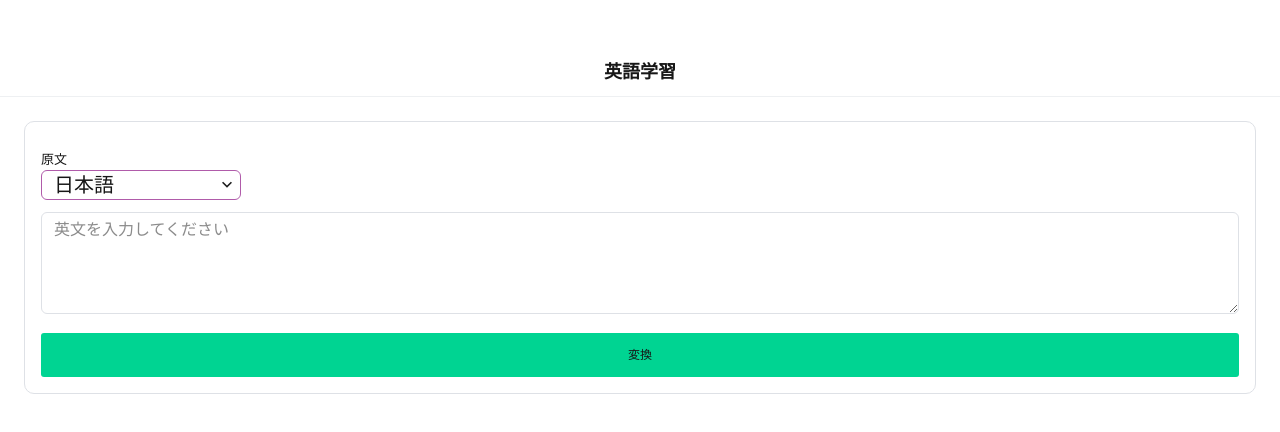
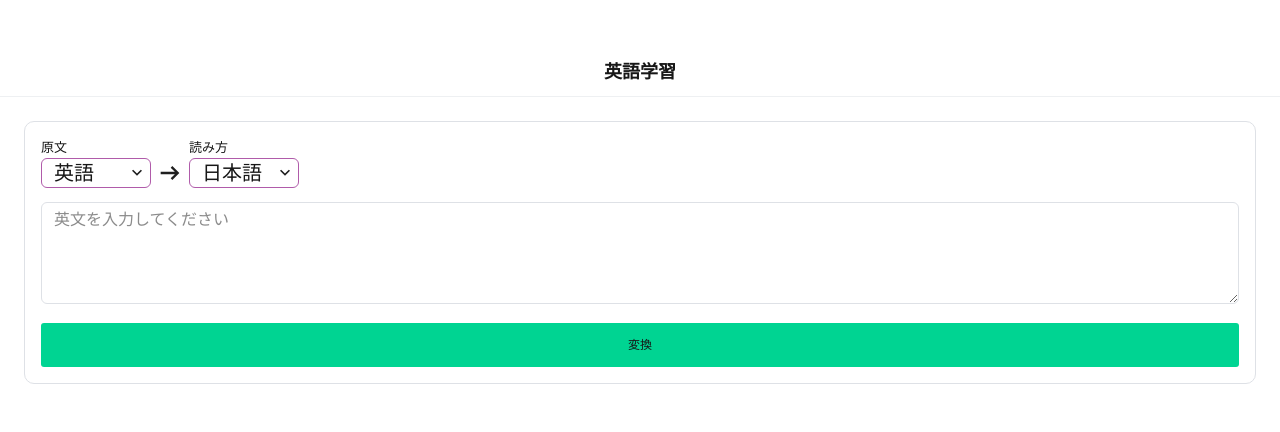
Before and after one commit to Engineer-Guild-Hackathon/team-5-app, a Next.js app in the folder frontend/: page / in a window 1280 px wide. Shown: the top 432 px of the page. Built offline with nearby package versions, Linux system fonts and the light colour scheme.

Commit message:
create Dropdown component (入力言語と出力言語の選択) 開発完了

```diff
--- a/frontend/src/app/page.tsx
+++ b/frontend/src/app/page.tsx
@@ -3,45 +3,24 @@
 import { Header } from "@/components/Header";
 import { Input_text } from "@/components/Input_com";
 import { Yomikata } from "@/components/Yomikata";
-import { useRef, useState } from "react";
-import net_conf from "@/network.json";
-import { Network } from "@/funcs/network";
+import { useScreenState } from "@/hooks/States";
 
-import { useYomikataState } from "@/funcs/yomikata_hooks";
 
 export default
 function Home() {
 
-  const net = useRef<Network>(new Network(net_conf.Adress));
-
-  const {
-    condition, setcondition,
-    input_text, setinput_text,
-    res_data, setres_data
-  } = useYomikataState("input");
-
-  const onclick_func = async () => {
-	try{
-		setres_data(await net.current.get_Yomikata("English", input_text));
-		setcondition("result");
-	}catch(error){
-		console.error(error);
-	}
-  }
+	const ScreenState = useScreenState((state)=>state.ScreenState);
 
 	return (
 			<div className="flex w-screen h-auto justify-center flex-col">
 				<Header/>
 				<div className="px-[24px] w-full h-auto">
 					{
-          condition === "input" ? <Input_text
-            set_text={setinput_text}
-            onClick_func={onclick_func}
+						ScreenState === "result" ?
+						<Yomikata
+							data_list={[]}
 						/> :
-          condition === "result" ? <Yomikata
-            data_list={res_data}
-          /> :
-          null
+						<Input_text/>
 					}
 				</div>
 			</div>
--- a/frontend/src/components/Input_com.tsx
+++ b/frontend/src/components/Input_com.tsx
@@ -1,28 +1,68 @@
 
 import { auto_height_resize } from "@/funcs/auto_resize";
+import { useRef, useState } from "react";
+import { network, useResults, useScreenState } from "@/hooks/States";
 import Image from "next/image";
-import { Dispatch, MouseEventHandler, SetStateAction, useRef, useState } from "react";
-
-type Input_text_prop = {
-    onClick_func: MouseEventHandler<HTMLButtonElement>;
-    set_text: Dispatch<SetStateAction<string>>;
-}
 
 export
-function Input_text({onClick_func, set_text}:Input_text_prop) {
+function Input_text() {
 
-    const text_area_ref = useRef<HTMLTextAreaElement|null>(null);
+    const {ScreenState, setScreenState} = useScreenState();
+
+    const [input_text, setinput_text] = useState<string>("");
+
+    const {From, To, setFrom, setTo,setResult} = useResults();
+
+    const textarea_ref = useRef<HTMLTextAreaElement | null>(null);
+
+    const onclick_func = async () => {
+        try{
+            setScreenState("waiting");
+            setResult(await network.get_Yomikata(From,input_text));
+            setScreenState("result");
+        }catch(e){
+            console.error(e);
+            setScreenState("input");
+        }
+    }
 
     return  (
         <div
             className="
                 relative w-full rounded-[10px]
                 mt-[24px] h-fit px-[16px]
-                border-[1px]
+                border-[1px] p-[16px]
                 border-[#DEE1E6FF]
             "
         >
-            <Dropdown/>
+            <div
+                className="
+                    w-fit
+                    flex flex-row gap-1
+                    justify-center
+                "
+            >
+                <Dropdown
+                    setLang={setFrom}
+                    Lang={From}
+                    DropDownTitle="原文"
+                />
+                <Image
+                    src="/arrow_right.svg"
+                    className="
+                        mt-[20px]
+                        mb-auto border-1
+                    "
+                    width={30}
+                    height={30}
+                    alt=""
+                />
+                <Dropdown
+                    setLang={setTo}
+                    Lang={To}
+                    DropDownTitle="読み方"
+                />
+            </div>
             <textarea
                 className="
                     min-h-[102px] mt-[12px]
@@ -30,20 +70,22 @@ function Input_text({onClick_func, set_text}:Input_text_prop) {
                     font-[14px] border-[1px] rounded-[6px]
                     border-[#DEE1E6FF]
                 "
-                ref={text_area_ref}
                 placeholder="英文を入力してください"
+                value={input_text}
+                ref={textarea_ref}
                 onInput={(textarea)=>{
-                    set_text(textarea.currentTarget.value);
-                    auto_height_resize(text_area_ref);
+                    setinput_text(textarea.currentTarget.value);
+                    auto_height_resize(textarea_ref);
                 }}
             />
             <button
                 className="
-                    mt-[12px] mb-[16px] w-full
+                    mt-[12px] w-full
                     bg-emerald-400 h-[44px] rounded-[3px]
                     active:scale-[95%]
                 "
-                onClick={onClick_func}
+                disabled={ScreenState === "waiting"}
+                onClick={onclick_func}
             >
                 <div
                     className="
@@ -62,22 +104,29 @@ function Input_text({onClick_func, set_text}:Input_text_prop) {
 
 const test_data:Array<string> = [
     "日本語",
-    "英語",
+    "English",
 ]
 
-type dropdown_props = {
-
+type Dropdown_props = {
+    setLang:(lang:string)=>void;
+    Lang:string;
+    DropDownTitle:string;
 }
 
 export
-function Dropdown() {
+function Dropdown({Lang, setLang, DropDownTitle}:Dropdown_props) {
 
     const [open, setopen] = useState<boolean>(false);
+
+    const selected_func = (lang:string) => {
+        setLang(lang);
+        setopen((before)=>!before);
+    }
 
     return (
         <div
             className="
-                w-[200px] h-fit mt-[28px]
+                min-w-[110px] h-fit max-w-[180px]
             "
         >
             <div
@@ -86,7 +135,7 @@ function Dropdown() {
                     text-[13px]
                 "
             >
-                原文
+                {DropDownTitle}
             </div>
             <div
                 className="
@@ -96,7 +145,7 @@ function Dropdown() {
                     border-[#B05BAAFF] rounded-md
                 "
             >
-                日本語
+                {Lang}
                 <button
                     className={`
                         w-[20px] h-[20px]
@@ -119,14 +168,25 @@ function Dropdown() {
                     w-full max-h-[160px]
                     ${open ? "h-fit":"h-0"}
                     ${open ? "visible":"invisible"}
+                    overflow-y-scroll
+                    rounded-md border-1 border-[#dddddd]
+                    flex flex-col
                 `}
             >
                 {
                     test_data.map((item,idx)=>{
                         return (
-                            <div>
-
-                            </div>
+                            <button
+                                className="
+                                    text-left h-fit w-full
+                                    px-3 py-1
+                                    hover:bg-[#ff82f7]
+                                "
+                                key={idx}
+                                onClick={()=>selected_func(item)}
+                            >
+                                {item}
+                            </button>
                         );
                     })
                 }
--- a/frontend/src/funcs/network.ts
+++ b/frontend/src/funcs/network.ts
@@ -15,6 +15,7 @@ class Network {
 
     async get_Yomikata(lang: string, text:string) {
         try{
+            const send_lang = lang === "English" ? 1 : 2 ;
             const res = await fetch(
                 this.adress + "convert/",
                 {
@@ -23,7 +24,7 @@ class Network {
                         "Content-Type": "application/json",
                     },
                     body:JSON.stringify({
-                        "convert_number":2,
+                        "convert_number":send_lang,
                         "sentence":text
                     })
                 }
--- /dev/null
+++ b/frontend/src/hooks/States.ts
@@ -0,0 +1,39 @@
+
+import { create } from "zustand";
+import { Network, get_Yomikaka_res } from "@/funcs/network";
+import net_conf from "@/network.json";
+
+export
+const network = new Network(net_conf.Adress);
+
+type useScreenState_type = {
+    ScreenState:string;
+    setScreenState: (state:string)=>void;
+}
+
+export
+const useScreenState = create<useScreenState_type>((set)=>({
+    ScreenState: "input",
+    setScreenState: (condition:string) => set(()=>({ScreenState:condition}))
+}));
+
+type useResult_type = {
+    From:string;
+    To:string;
+    Result: Array<get_Yomikaka_res>;
+
+    setFrom: (from:string) => void;
+    setTo: (to:string) => void;
+    setResult: (result: Array<get_Yomikaka_res>) => void;
+}
+
+export
+const useResults = create<useResult_type>((set)=>({
+    From: "英語",
+    To: "日本語",
+    Result: [],
+
+    setFrom: (from: string) => set(()=>({From:from})),
+    setTo: (to:string) => set(()=>({To:to})),
+    setResult: (result: Array<get_Yomikaka_res>) => set(()=>({Result:result}))
+}));
```
Also changed, not shown: frontend/package.json (+5 -4 lines), 1 other file (tests, documents, lock files or other folders). Lines whose indentation alone changed are shown as unchanged.
